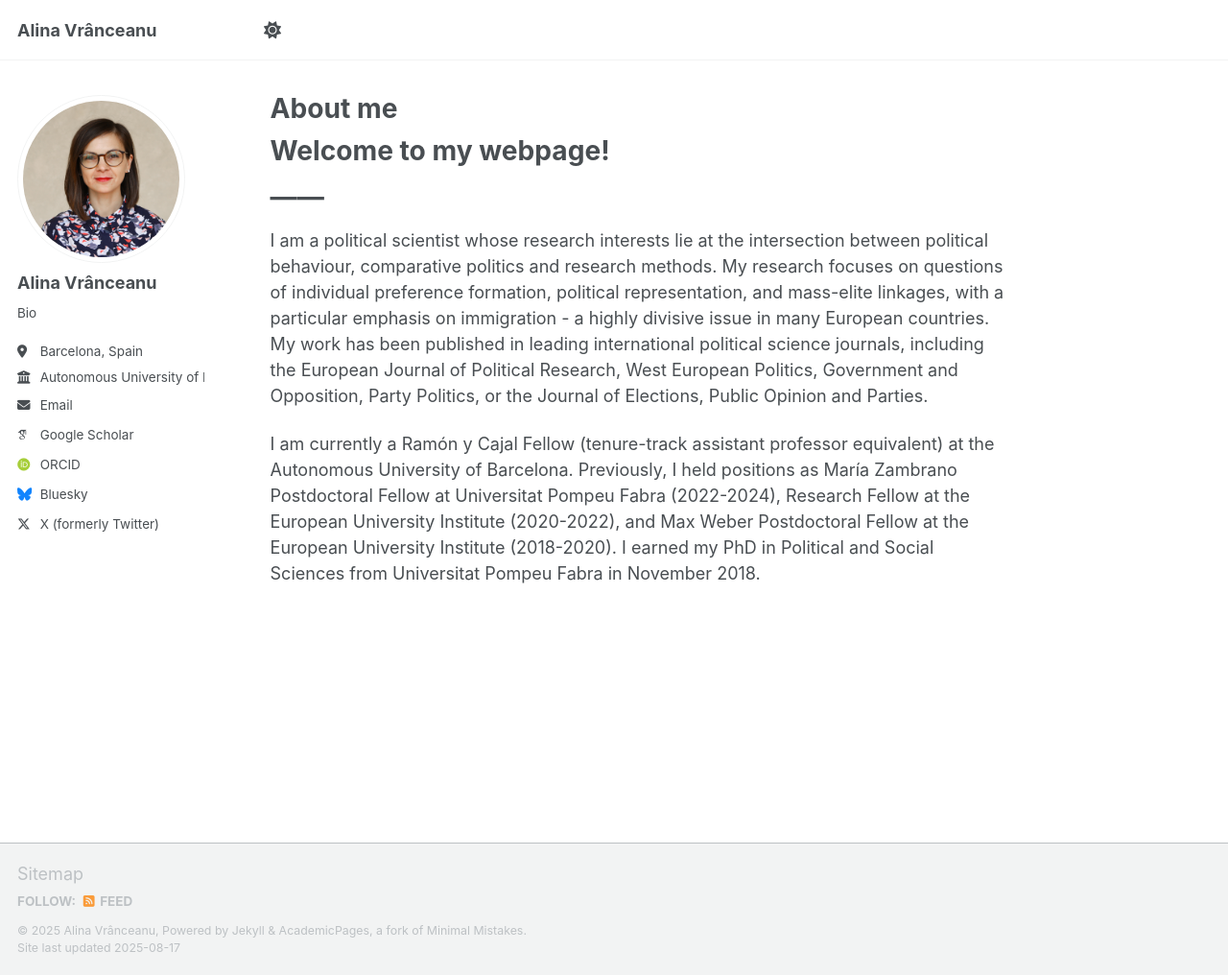
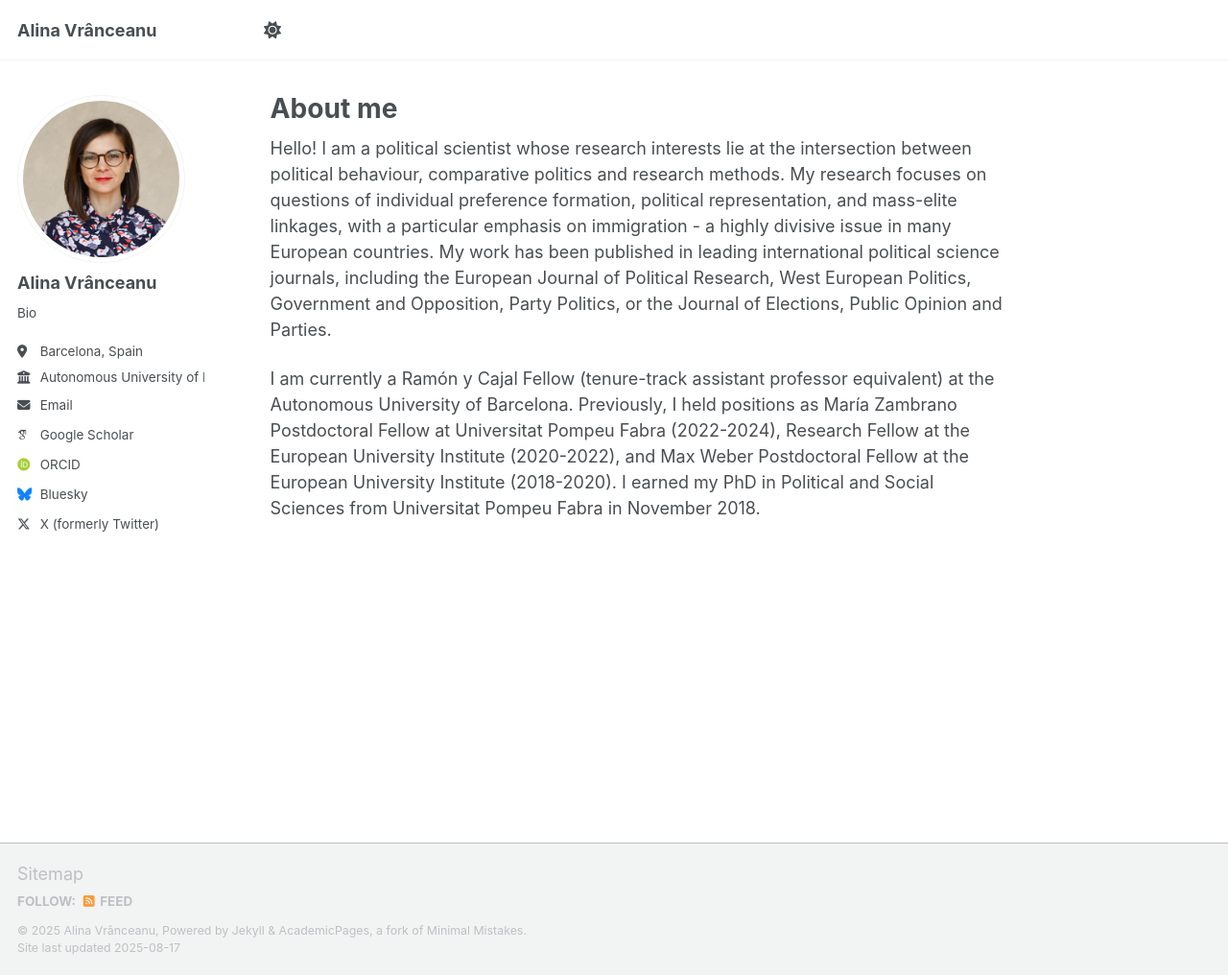
Before and after one commit to alinavranceanu/alinavranceanu.github.io, a Jekyll site: the page built from _pages/about.md, in a window 1280 px wide and 1016 px high. Shown: the whole window at 96% size. Built offline with Jekyll 4.4.1, drawn with Linux system fonts in a browser that asks for light colours; some web fonts are replaced; a script that is not in the unit is left out.

Commit message:
Update about.md

```diff
--- a/_pages/about.md
+++ b/_pages/about.md
@@ -7,9 +7,6 @@ redirect_from:
   - /about.html
 ---
 
-# Welcome to my webpage!
-# ------
-
-I am a political scientist whose research interests lie at the intersection between political behaviour, comparative politics and research methods. My research focuses on questions of individual preference formation, political representation, and mass-elite linkages, with a particular emphasis on immigration - a highly divisive issue in many European countries. My work has been published in leading international political science journals, including the European Journal of Political Research, West European Politics, Government and Opposition, Party Politics, or the Journal of Elections, Public Opinion and Parties.
+Hello! I am a political scientist whose research interests lie at the intersection between political behaviour, comparative politics and research methods. My research focuses on questions of individual preference formation, political representation, and mass-elite linkages, with a particular emphasis on immigration - a highly divisive issue in many European countries. My work has been published in leading international political science journals, including the European Journal of Political Research, West European Politics, Government and Opposition, Party Politics, or the Journal of Elections, Public Opinion and Parties.
 
 I am currently a Ramón y Cajal Fellow (tenure-track assistant professor equivalent) at the Autonomous University of Barcelona. Previously, I held positions as María Zambrano Postdoctoral Fellow at Universitat Pompeu Fabra (2022-2024), Research Fellow at the European University Institute (2020-2022), and Max Weber Postdoctoral Fellow at the European University Institute (2018-2020). I earned my PhD in Political and Social Sciences from Universitat Pompeu Fabra in November 2018.
```
